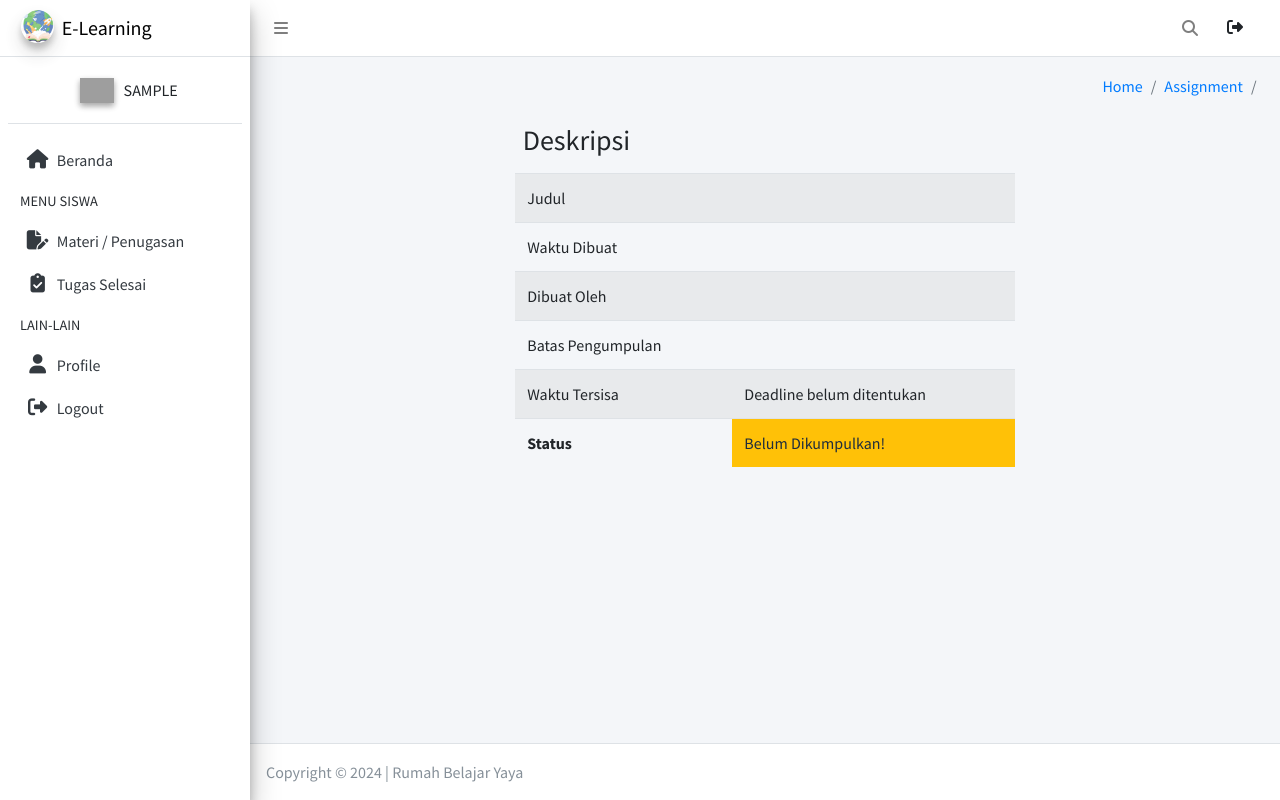
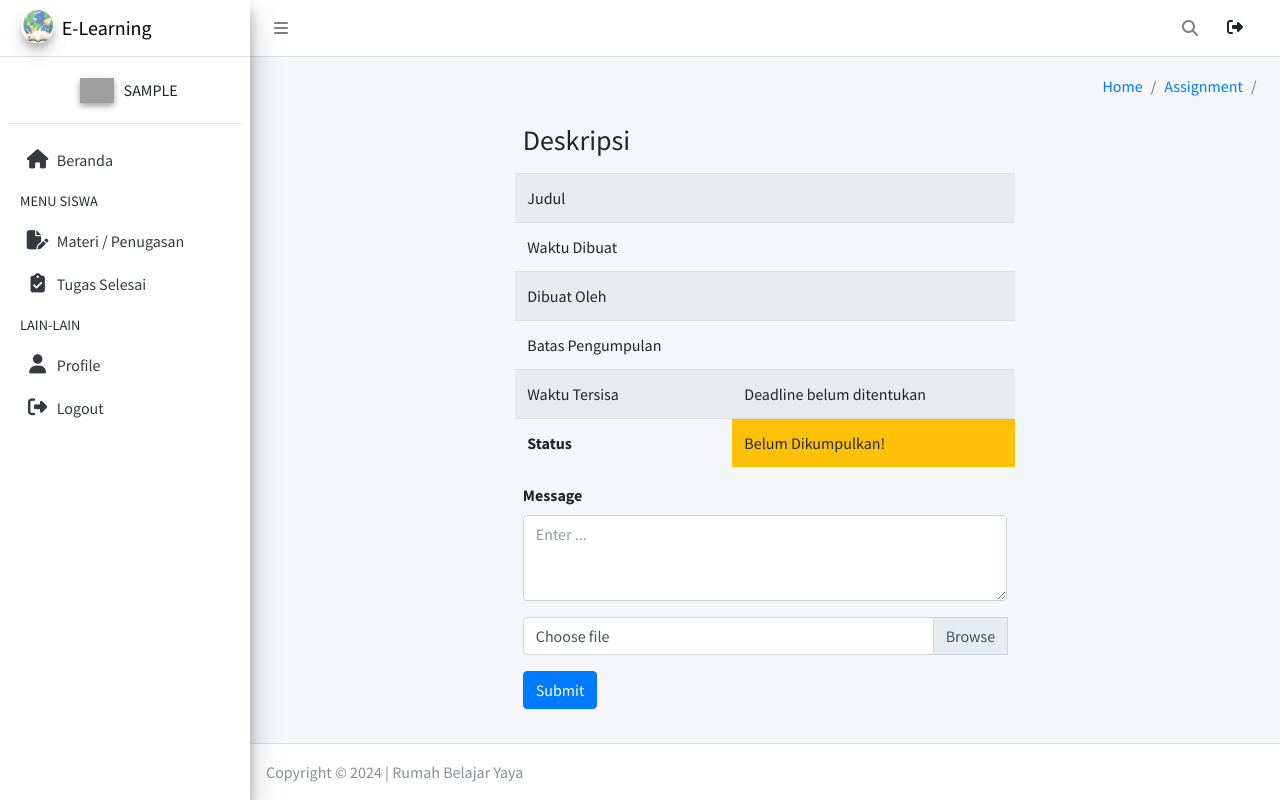
Before and after one commit to jaguardeva/rumah-belajar-yaya, a PHP site: page /assignment/detail.php?id=1 in a window 1280 px wide. Run offline with PHP 8.4, Linux system fonts and the light colour scheme; the visitor is signed in with stand-in values (Sample User, id 1); data that the repository does not hold is empty; a stand-in replaces the project's code that opens the database connection; some libraries are stand-ins or nearby versions; grey boxes are pictures that could not be loaded.

Commit message:
feat: upload file submission

```diff
--- a/assignment/detail.php
+++ b/assignment/detail.php
@@ -164,6 +164,26 @@ $getAssignment = $db->query($getAssignmentQuery)->fetch_assoc();
 
               </table>
             </div>
+            <div class="row">
+              <form action="" method="POST" class="col-sm-12">
+                <div>
+                  <!-- textarea -->
+                  <div class="form-group">
+                    <label>Message</label>
+                    <textarea class="form-control" rows="3" placeholder="Enter ..."></textarea>
+                  </div>
+                </div>
+                <div class="input-group">
+                  <div class="custom-file">
+                    <input type="file" style="cursor: pointer;" class="custom-file-input" id="exampleInputFile" onchange="updateFileName()" name="photo">
+                    <label class="custom-file-label" for="exampleInputFile" id="fileLabel">Choose file</label>
+                  </div>
+                  <div class="input-group-append">
+                  </div>
+                </div>
+                <button class="btn btn-primary mt-3" type="submit" name="upload">Submit</button>
+              </form>
+            </div>
             <!-- ./col -->
           </div>
           <!-- /.row -->
@@ -193,6 +213,15 @@ $getAssignment = $db->query($getAssignmentQuery)->fetch_assoc();
   <script src="../dashboard/plugins/bootstrap/js/bootstrap.bundle.min.js"></script>
   <!-- AdminLTE -->
   <script src="../dashboard/dist/js/adminlte.js"></script>
+
+  <script>
+    function updateFileName() {
+      var input = document.getElementById('exampleInputFile');
+      var label = document.getElementById('fileLabel');
+      var fileName = input.files[0].name;
+      label.innerHTML = fileName;
+    }
+  </script>
 </body>
 
 </html>
```
Also changed, not shown: assignment/index.php (+2 -32 lines), layout/navigation.php (+1 -6 lines).
